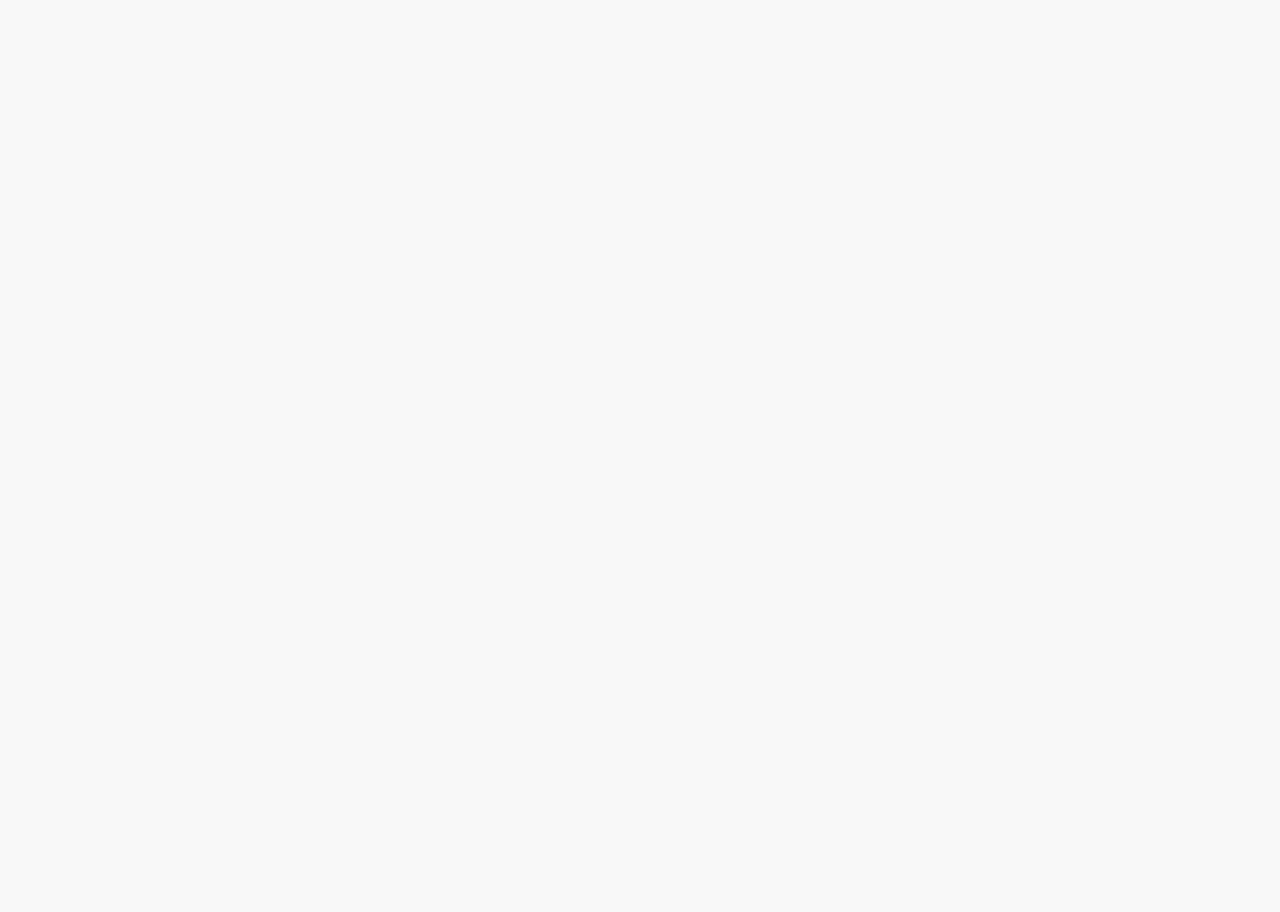
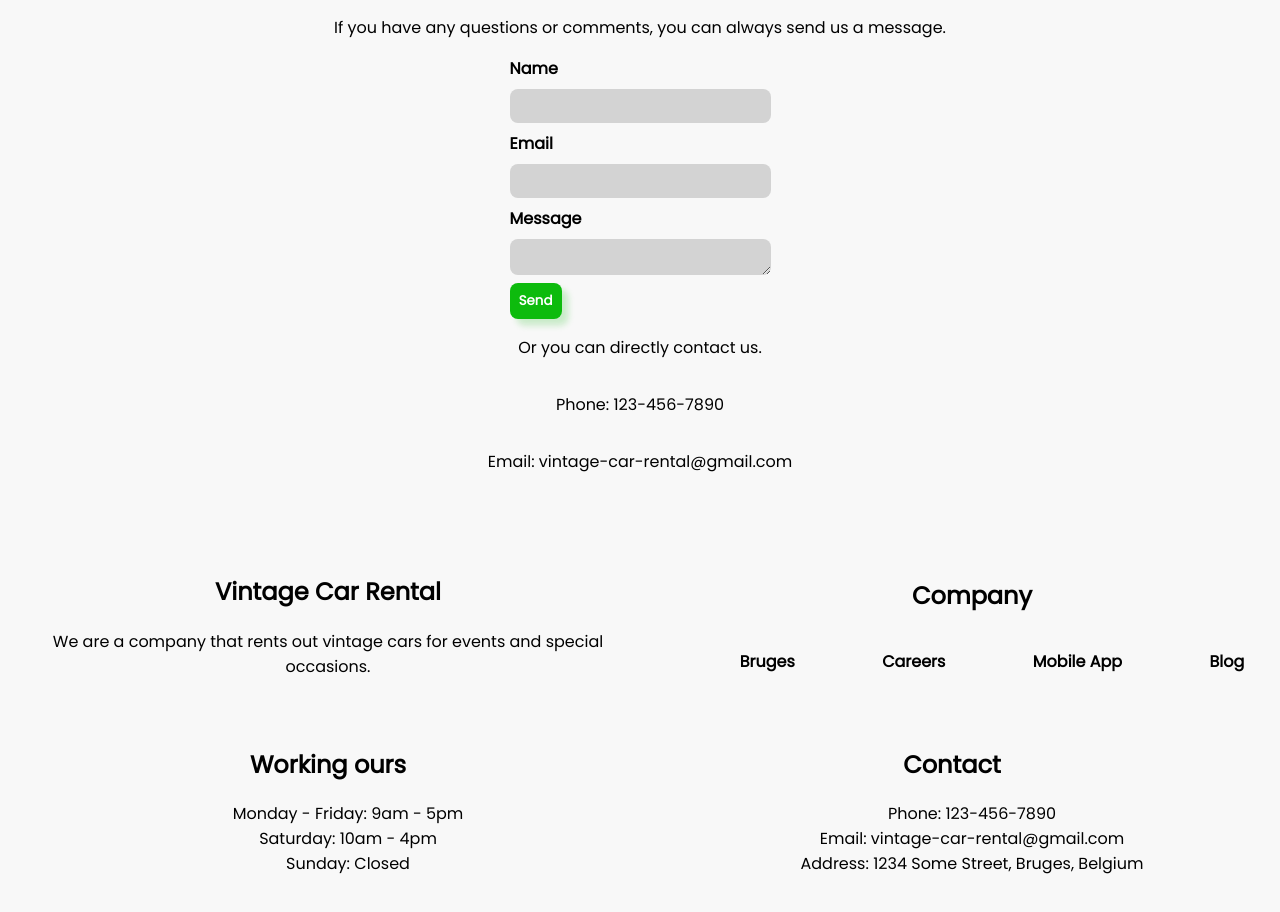
Before and after one commit to Detopall/react-rental-car, a React (Vite) app: page /contact in a window 1280 px wide. Shown: the part 280-1192 px from the top of the page. Before the commit the page ends 800 px from the top, so only its background shows below. Built offline with nearby package versions, Linux system fonts and the light colour scheme.

Commit message:
finished the about, footer and contact section

```diff
--- a/src/App.css
+++ b/src/App.css
@@ -7,6 +7,7 @@
 
 body {
 	background-color: #f8f8f8;
+	margin: 0;
 }
 
 * {
@@ -133,8 +134,8 @@ body {
 }
 
 nav img {
-	width: 3rem;
-	border-radius: 50%;
+	width: 10rem;
+	border-radius: 1rem;
 }
 
 nav ul {
@@ -144,10 +145,6 @@ nav ul {
 	align-items: center;
 	margin-top: 2rem;
 	flex-flow: row wrap;
-}
-
-nav ul li {
-	margin: 1.5rem;
 }
 
 nav ul li a {
@@ -662,3 +659,107 @@ nav ul li a:hover {
 	width: 100%;
 	border: 0.1rem solid black;
 }
+
+.contact-container {
+	width: 70%;
+	display: flex;
+	justify-content: center;
+	align-items: center;
+	flex-flow: column wrap;
+}
+
+.contact-container h2 {
+	font-size: 3rem;
+}
+
+.contact-container form {
+	display: flex;
+	flex-direction: column;
+	gap: 0.5rem;
+}
+
+.contact-container form label {
+	font-weight: bold;
+}
+
+.contact-container form input,
+.contact-container form textarea {
+	border-radius: 0.5rem;
+	border: none;
+	background-color: lightgrey;
+	height: 2rem;
+}
+
+.contact-container form button {
+	width: 20%;
+	border: none;
+	background-color: var(--green);
+	border-radius: 0.5rem;
+	color: white;
+	padding: 0.5rem;
+	font-weight: bold;
+	cursor: pointer;
+	transition: 0.5s;
+	box-shadow: 0.4rem 0.4rem 0.4rem 0 rgba(13, 187, 13, 0.2);
+}
+
+.contact-container form button:hover {
+	background-color: lightgreen;
+}
+
+/* About */
+
+.about-container {
+	display: flex;
+	justify-content: center;
+	align-items: center;
+	flex-flow: column wrap;
+	width: 70%;
+}
+
+
+
+/* Footer */
+
+footer {
+	margin-top: 2rem;
+	display: flex;
+	justify-content: center;
+	align-items: center;
+	flex-flow: column wrap;
+	text-align: center;
+}
+
+.footer-container {
+	display: grid;
+	grid-template-columns: 1fr 1fr;
+	gap: 2rem;
+	padding: 2rem;
+}
+
+.footer-top-right {
+	display: flex;
+	justify-content: center;
+	align-items: center;
+	flex-flow: column wrap;
+}
+
+.footer-top-right ul {
+	display: flex;
+	justify-content: space-around;
+	width: 100%;
+}
+
+.footer-top-right ul a {
+	text-decoration: none;
+	color: black;
+	font-weight: bold;
+}
+
+.footer-top-right ul a:hover {
+	color: var(--green);
+}
+
+.footer-container li {
+	list-style-type: none;
+}
--- a/src/App.tsx
+++ b/src/App.tsx
@@ -7,6 +7,7 @@ import { Team } from "./pages/Team";
 import { CustomerStories } from "./pages/CustomerStories";
 import { VehicleModels } from "./pages/VehicleModels";
 import { About } from "./pages/About";
+import Footer from "./components/Footer";
 
 function App() {
 	return (
@@ -20,6 +21,7 @@ function App() {
 				<Route path="/contact" element={<Contact />} />
 				<Route path="/about" element={<About />} />
 			</Routes>
+			<Footer />
 		</div>
 	);
 }
--- /dev/null
+++ b/src/components/Footer.tsx
@@ -0,0 +1,40 @@
+export default function Footer() {
+	return (
+		<footer>
+			<div className="footer-container">
+				<div className="footer-top-left">
+					<h2>Vintage Car Rental</h2>
+					<p>
+						We are a company that rents out vintage cars for events and
+						special occasions.
+					</p>
+				</div>
+				<div className="footer-top-right">
+					<h2>Company</h2>
+					<ul>
+						<a href="#">Bruges</a>
+						<a href="#">Careers</a>
+						<a href="#">Mobile App</a>
+						<a href="#">Blog</a>
+					</ul>
+				</div>
+				<div className="footer-bottom-left">
+					<h2>Working ours</h2>
+					<ul>
+						<li>Monday - Friday: 9am - 5pm</li>
+						<li>Saturday: 10am - 4pm</li>
+						<li>Sunday: Closed</li>
+					</ul>
+				</div>
+				<div className="footer-bottom-right">
+					<h2>Contact</h2>
+					<ul>
+						<li>Phone: 123-456-7890</li>
+						<li>Email: vintage-car-rental@gmail.com </li>
+						<li>Address: 1234 Some Street, Bruges, Belgium</li>
+					</ul>
+				</div>
+			</div>
+		</footer>
+	);
+}
--- a/src/pages/About.tsx
+++ b/src/pages/About.tsx
@@ -1,3 +1,15 @@
 export function About(){
-	return <h1> About </h1>
+	return (
+		<div className="about-container">
+			<h2>About</h2>
+			<p>
+				Vintage Car Rental is a company that rents out vintage cars for
+				events and special occasions. We have a wide range of cars to
+				choose from. We have a team of professionals who are ready to
+				assist you in choosing the right car for your event. We also
+				offer a wide range of services to make your event more
+				memorable.
+			</p>
+		</div>
+	)
 }
--- a/src/pages/Contact.tsx
+++ b/src/pages/Contact.tsx
@@ -1,3 +1,24 @@
-export function Contact(){
-	return <h1> Contact </h1>
+export function Contact() {
+	return (
+		<div className="contact-container">
+			<h2>Contact</h2>
+			<p>
+				If you have any questions or comments, you can always send us a
+				message.
+			</p>
+			<form>
+				<label htmlFor="name">Name</label>
+				<input type="text" id="name" name="name" />
+				<label htmlFor="email">Email</label>
+				<input type="email" id="email" name="email" />
+				<label htmlFor="message">Message</label>
+				<textarea id="message" name="message"></textarea>
+				<button type="submit">Send</button>
+			</form>
+
+			<p> Or you can directly contact us.</p>
+			<p>Phone: 123-456-7890</p>
+			<p>Email: vintage-car-rental@gmail.com </p>
+		</div>
+	);
 }
--- a/src/pages/Home.tsx
+++ b/src/pages/Home.tsx
@@ -2,6 +2,7 @@ import Hero from "../components/Hero";
 import { BookCar } from "../components/BookCar";
 import { VehicleModels } from "../pages/VehicleModels";
 import { CustomerStories } from "./CustomerStories";
+import { Contact } from "./Contact";
 
 export function Home() {
 	return (
@@ -10,6 +11,7 @@ export function Home() {
 			<BookCar />
 			<VehicleModels />
 			<CustomerStories />
+			<Contact />
 		</>
 	);
 }
```
Also changed, not shown: src/assets/media/logo.png (added).
